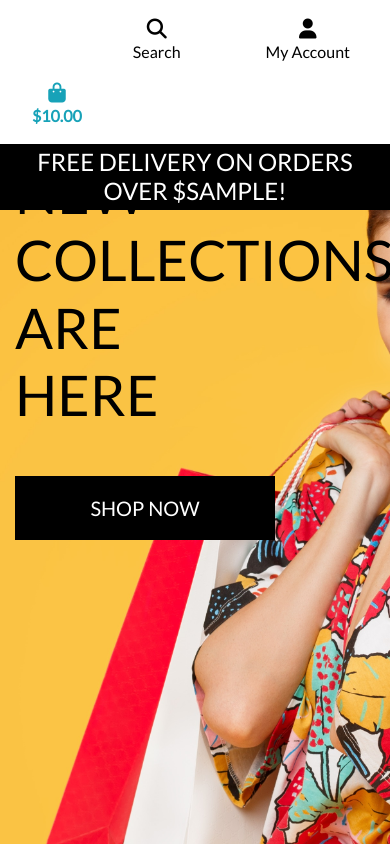
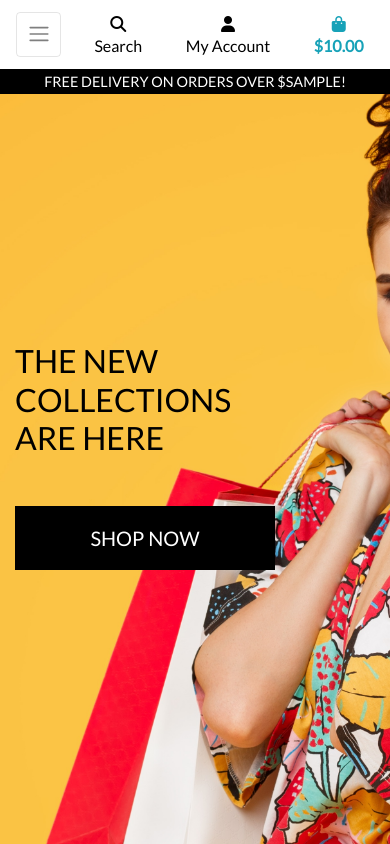
Before and after one commit to fdeboo/boutique_ado_v1, a Django app: template home/templates/home/index.html in a window 390 px wide. Run offline with Django 3.2, Linux system fonts and the light colour scheme; the template is opened without the code that fills it: most values are stand-ins (such as "Sample title", 1, 10 or a date in 2020); some libraries are stand-ins or nearby versions.

Commit message:
added css for max width 991px

```diff
--- a/static/css/base.css
+++ b/static/css/base.css
@@ -81,3 +81,47 @@ body {
         padding-top: 164px;
     }
 }
+
+/* pad the top a bit when navbar is collapsed on mobile */
+@media (max-width: 991px) {
+    .header-container {
+        padding-top: 116px;
+    }
+
+    body {
+        height: calc(100vh - 116px);
+    }
+
+    .display-4.logo-font.text-black {
+        font-size: 2rem;
+    }
+
+    .nav-link {
+        padding: 0.15rem;
+    }
+
+    .nav-link i.fa-lg {
+        font-size: 1rem;
+    }
+
+    .navbar-toggler {
+        padding: .6rem .6rem;
+        font-size: 1rem;
+    }
+
+    #delivery-banner h4 {
+        font-size: .9rem;
+    }
+
+    .btn.btn.btn-outline-black.rounded-0,
+    .btn.btn-black.rounded-0 {
+        padding: .375rem .375rem;
+    }
+
+    .btn.btn-outline-black.rounded-0.btn-lg,
+    .btn.btn-black.rounded-0.btn-lg {
+        padding: .375rem .375rem;
+        font-size: .75rem;
+    }
+
+}
--- a/templates/base.html
+++ b/templates/base.html
@@ -35,7 +35,7 @@
 <body>
     <header class="container-fluid fixed-top">
         <div id="topnav" class="row bg-white pt-lg-2 d-none d-lg-flex">
-            <div class="col-12 col-lg-4 my-auto py-1 text-center text-lg-left">
+            <div class="col-12 col-lg-4 my-auto py-1 py-lg-0 text-center text-lg-left">
                 <a href="{% url 'home' %}" class="nav-link main-logo-link">
                     <h2 class="logo-font text-black my-0"><strong>Boutique</strong> Ado</h2>
                 </a>
@@ -57,7 +57,7 @@
             <div class="col-12 col-lg-4 my-auto py-1 py-lg-0">
                 <ul class="list-inline list-unstyled text-center text-lg-right my-0">
                     <li class="list-inline-item dropdown">
-                        <a href="#" class="text-black nav-link" id="user-options" data-toggle="dropdown" aria-haspopup="true" aria-expanded="">
+                        <a href="#" class="text-black nav-link" id="user-options" data-toggle="dropdown" aria-haspopup="true" aria-expanded="false">
                             <div class="text-center">
                                 <div><i class="fas fa-user fa-lg"></i></div>
                                 <p class="my-0">My Account</p>
@@ -94,7 +94,7 @@
             </div>
         </div>
         <div class="row bg-white">
-            <nav class="navbar navbar-expand-lg nabar-light w-100">
+            <nav class="navbar navbar-expand-lg navbar-light w-100">
                 <button class="navbar-toggler" type="button" data-toggle="collapse" data-target="#main-nav" aria-controls="main-nav" aria-expanded="false" aria-label="Toggle navigation">
                     <span class="navbar-toggler-icon"></span>
                 </button>
```
